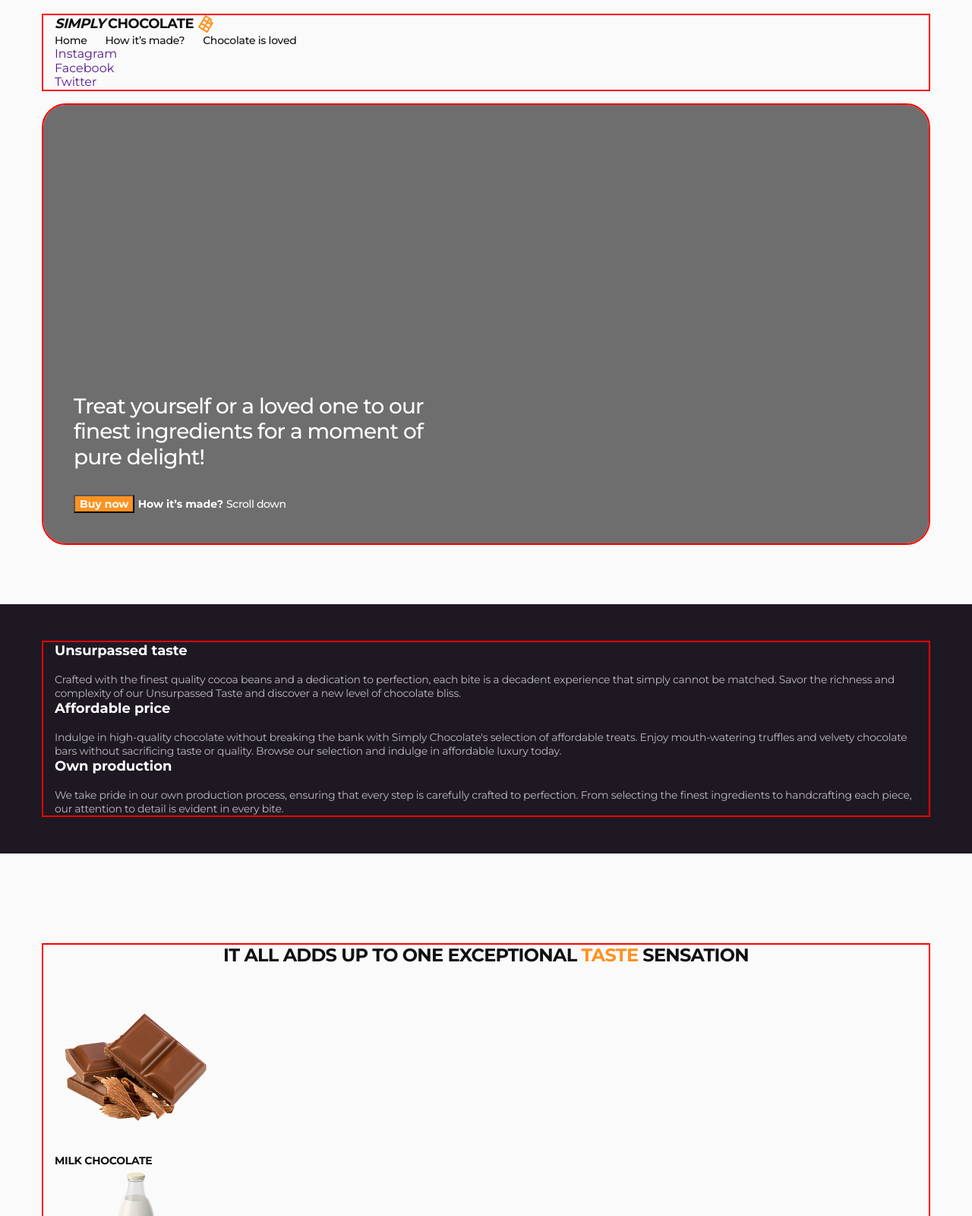
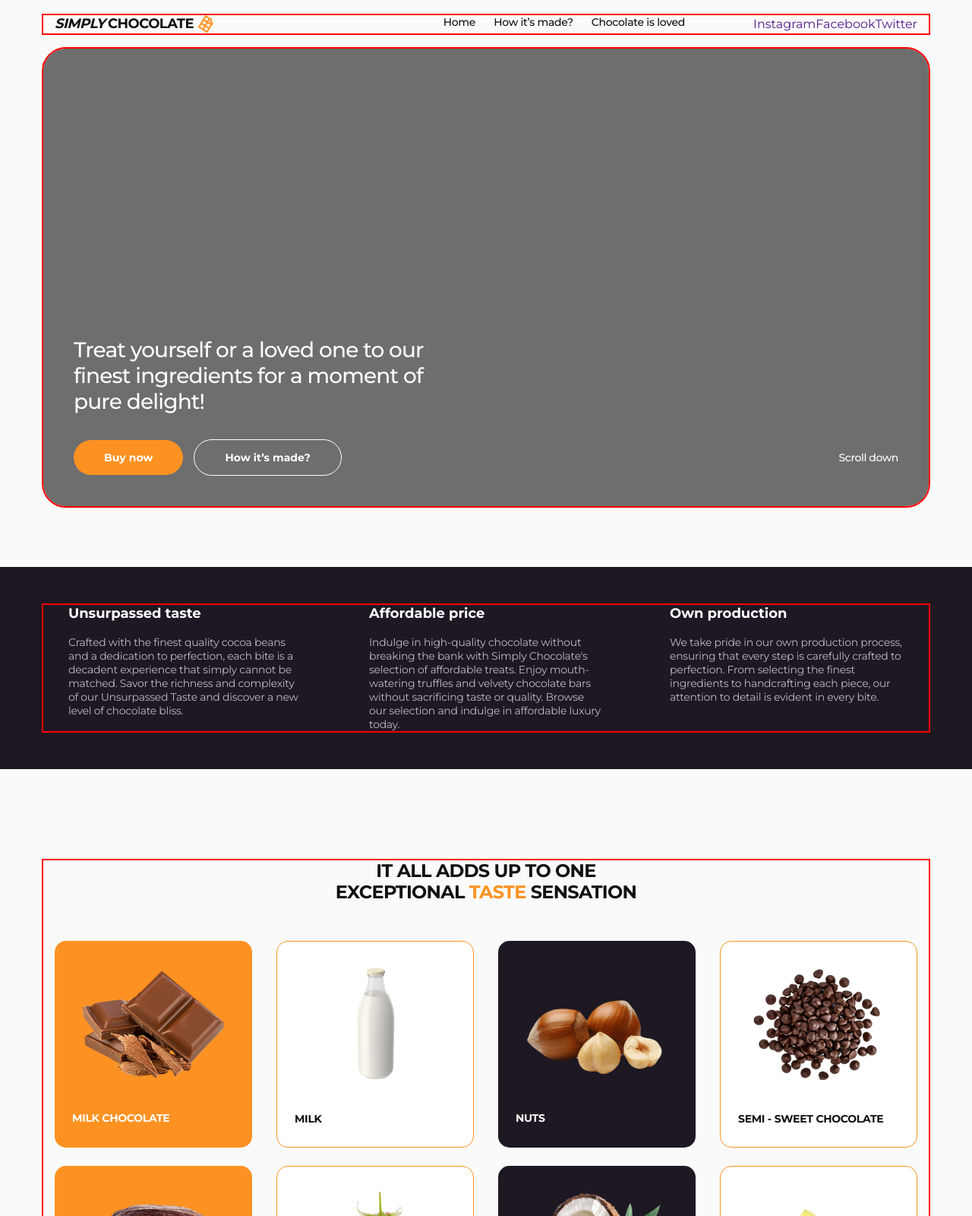
Before and after one commit to dmMaksymenko/fe-98a, a plain HTML site: page index.html in a window 1280 px wide. Shown: the top 1600 px of the page at 76% size. Drawn offline with nearby package versions, Linux system fonts and the light colour scheme.

Commit message:
added flexbox  to sections

```diff
--- a/index.html
+++ b/index.html
@@ -14,7 +14,7 @@
 </head>
 <body>
     <header class="header">
-        <div class="container">
+        <div class="container header-container">
             <nav class="header-navigation">
             <a class="header-logo link" href=""><span class="header-logo-italic">SIMPLY</span> CHOCOLATE <img src="/images/logo.svg" alt="site "></a>
             <ul class="header-menu list">
@@ -28,12 +28,12 @@
                     <a class="header-menu-link link" href="#loved">Chocolate is loved</a>
                 </li>
             </ul>
+            </nav>
             <ul class="header-soc list">
                 <li class="header-soc-item"><a class="header-soc-link link" href="" target="_blank" rel="noopener noreferrer">Instagram</a></li>
                 <li class="header-soc-item"><a class="header-soc-link link" href="" target="_blank" rel="noopener noreferrer">Facebook</a></li>
                 <li class="header-soc-item"><a class="header-soc-link link" href="" target="_blank" rel="noopener noreferrer">Twitter</a></li>
             </ul>
-            </nav>
         </div>
     </header>
     <main>
@@ -42,9 +42,11 @@
                 <h1 class="hero-title">Treat yourself or a loved one to
                 our finest ingredients for a moment
                 of pure delight!</h1>
+                <div class="hero-btn">
                     <button class="hero-buy-btn" type="button">Buy now</button>
                     <a href="#made" class="hero-anchor-btn link">How it’s made?</a>
                     <a href="#footer" class="hero-bottom-btn link">Scroll down</a>
+                </div>
             </div>
         </section>
         <section class="features">
@@ -98,8 +100,8 @@
                 <li class="taste-item">
                     <img src="/images/taste-img-6.png" alt="RASPBERRY" width="214" height="160" class="taste-img">
                     <h3 class="taste-subtitle">RASPBERRY</h3>
-                </li class="taste-item">
-                <li>
+                </li>
+                <li class="taste-item">
                     <img src="/images/taste-img-7.png" alt="COCONUT OIL" width="214" height="160" class="taste-img">
                     <h3 class="taste-subtitle">COCONUT OIL</h3>
                 </li>
@@ -113,7 +115,9 @@
         <section id="made" class="made">
             <div class="container">
             <h2 class="made-title section-title">How it’s <span>made?</span></h2>
+                <div class="made-wrap">
                     <img src="./images/chock-image-1.jpg" alt="liquid chocolate" width="600" height="400" class="made-img">
+                    <div class="made-content">
                         <h3 class="made-subtitle">Try our chocolates today and discover the perfect balance of flavor</h3>
                         <ul class="made-list list">
                             <li class="made-item">
@@ -133,6 +137,8 @@
                                 <p class="made-item-text">Pour the chocolate into special containers (can be replaced with ice molds). Allow to cool and harden.</p>
                             </li>
                         </ul>
+                    </div>
+                </div>
                 </div>
         </section>
         <section class="products">
--- a/styles/styles.css
+++ b/styles/styles.css
@@ -63,7 +63,6 @@ color: #FD9222;
 .header {
   padding-top: 20px;
   padding-bottom: 20px;
-
 }
 
 .header-logo {
@@ -75,16 +74,33 @@ color: #FD9222;
   display: flex;
   align-items: center;
   gap: 4px;
+}
 
-}
 .header-logo-italic {
   font-style: italic;
 }
+
 .header-menu {
   display: flex;
   gap: 24px;
 }
 
+.header-navigation {
+display: flex;
+flex-grow: 1;
+justify-content: space-between;
+
+}
+
+.header-container {
+  display: flex;
+  gap: 90px;
+}
+
+.header-soc {
+  display: flex;
+  align-items: center;
+}
 .header-menu-list {}
 
 .header-menu-link {
@@ -129,6 +145,11 @@ color: #FD9222;
   font-weight: 600;
   line-height: normal;
   cursor: pointer;
+  border-radius: 100px;
+  background-color: #FD9222;
+  border: none;
+  padding: 14px 40px;
+  margin-right: 14px;
 }
 
 .hero-buy-btn:hover,
@@ -136,12 +157,19 @@ color: #FD9222;
   color: #FD9222;
   background-color: #FCF1E0;;
 }
-
+.hero-btn {
+  display: flex;
+  align-items: center;
+}
 .hero-anchor-btn {
   color: #FFF;
   font-size: 14px;
   font-weight: 600;
   line-height: normal;
+  border-radius: 100px;
+  border: 1px solid #FFF;
+  background-color: transparent;
+  padding: 14px 40px;
 }
 
 .hero-anchor-btn:hover,
@@ -156,6 +184,7 @@ color: #FD9222;
   font-weight: 500;
   line-height: 1.29;
   letter-spacing: -0.03em;
+  margin-left: auto;
 }
 
 /* ============= ============ */
@@ -167,13 +196,16 @@ color: #FD9222;
   padding-bottom: 50px;
 }
 
-.visually-hidden {}
+.features-list {
+  display: flex;
+  padding-left: 18px;
+  padding-right: 18px;
+  gap: 88px;
+}
 
-.features-list {}
-
-.list {}
-
-.features-item {}
+.features-item {
+  width: calc((100% - 88px * 2) / 3);
+}
 
 .features-subtitle {
   color: #FFF;
@@ -198,13 +230,39 @@ color: #FD9222;
 }
 
 .taste-title {
+  max-width: 412px;
+  margin: 0 auto;
   margin-bottom: 50px;
 }
 
-.taste-list {}
+.taste-list {
+  display: flex;
+  flex-wrap: wrap;
+  column-gap: 32px;
+  row-gap: 24px;
+}
 
-.taste-item {}
+.taste-item {
+  width: calc((100% - 32px * 3) / 4);
+  border-radius: 15px;
+  padding: 28px 23px;
+}
 
+.taste-item:nth-child(4n + 1) {
+  background-color: #FD9222;
+}
+
+.taste-item:nth-child(even) {
+  background-color: #FFF;
+  border: 1px solid #FD9222;
+}
+
+.taste-item:nth-child(odd) .taste-subtitle {
+  color: #fff;
+}
+.taste-item:nth-child(4n + 3) {
+  background-color: #1E1823;
+}
 .taste-img {
   margin-bottom: 36px;
 }
@@ -223,6 +281,10 @@ color: #FD9222;
   margin-top: 120px;
 }
 
+.made-content {
+  background-color: #FFF;
+  padding: 32px;
+}
 .made-title {
   margin-bottom: 50px;
 }
@@ -237,6 +299,11 @@ color: #FD9222;
   margin-bottom: 28px;
 }
 
+.made-wrap {
+  display: flex;
+  gap: 20px;
+
+}
 .made-list {
 
 }
@@ -265,9 +332,11 @@ color: #FD9222;
 .products-title {
 }
 
-.products-list {}
-
-.list {}
+.products-list {
+  display: flex;
+  flex-wrap: wrap;
+  gap: 24px 18px;
+}
 
 .products-item {
   border-radius: 15px;
@@ -275,6 +344,7 @@ color: #FD9222;
   background: #FFF;
   padding: 32px 20px;
   text-align: center;
+  width: calc((100% - 18px * 3) / 4);
 }
 
 .products-img {
@@ -312,11 +382,18 @@ color: #FD9222;
   padding-top: 120px;
 }
 
-.sellers-title {}
+.sellers-title {
+  margin-bottom: 50px;
+}
 
-.sellers-list {}
+.sellers-list {
+  display: flex;
+  gap: 16px;
+}
 
-.sellers-item {}
+.sellers-item {
+  width: calc((100% - 32) / 3);
+}
 
 .sellers-img {
 }
@@ -349,6 +426,8 @@ color: #FD9222;
 }
 
 .loved-list {
+  display: flex;
+  gap: 28px;
   margin-bottom: 50px;
 }
 
@@ -357,6 +436,7 @@ color: #FD9222;
   border: 1px solid rgba(17, 17, 17, 0.10);
   background: #FFF;
   padding: 56px 24px 24px 24px;
+  width: calc((100% - 56px)/ 3);
 }
 
 .loved-img {}
@@ -388,6 +468,10 @@ color: #FD9222;
   background-color: #FFF;
   display: block;
   margin: 0 auto;
+  border-radius: 100px;
+  border: 1px solid #FD9222;
+  padding: 14px 40px;
+  background-color: transparent;
 }
 
 .loved-btn:hover,
```
Lines whose indentation alone changed are shown as unchanged.
